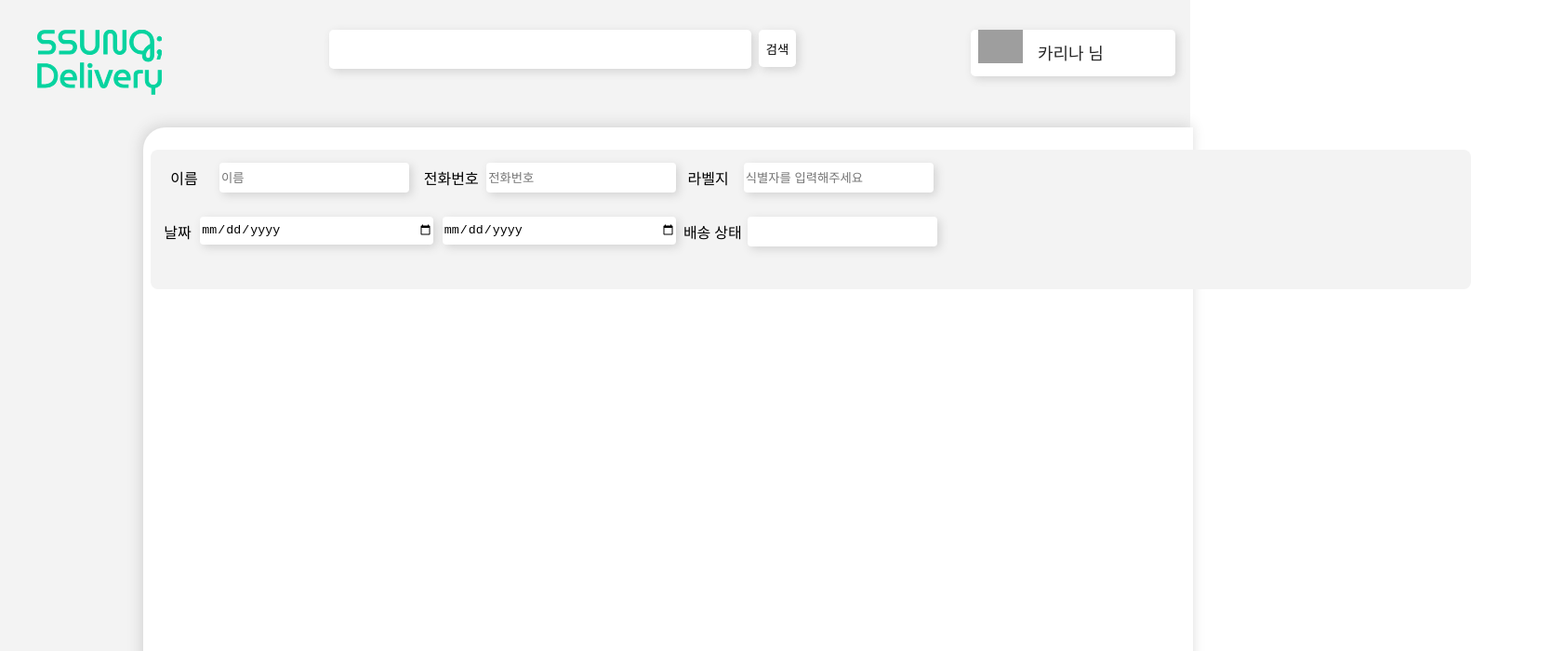
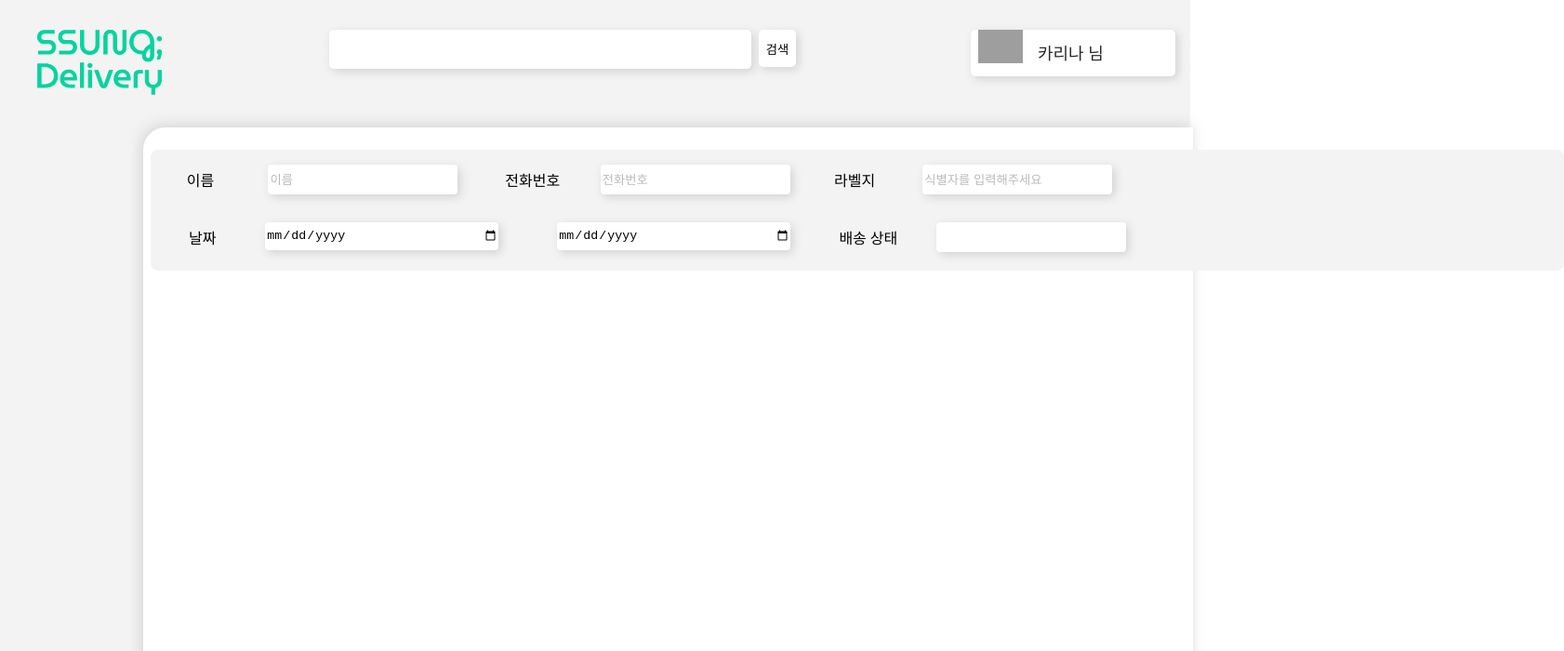
Before and after one commit to gdsc-ssu/ssung-delivery-frontend, a React (Vite) app in the folder packages/app/sender-client/: page / in a window 1280 px wide. Shown: the top 700 px of the page at 93% size, 1682 px wide, since content can reach past the window. Built offline with nearby package versions, Linux system fonts and the light colour scheme; grey boxes are pictures that could not be loaded.

Commit message:
fix : App.form prop fix

```diff
--- a/packages/app/sender-client/src/App/App.form.tsx
+++ b/packages/app/sender-client/src/App/App.form.tsx
@@ -8,22 +8,40 @@ const Form = () => {
             <Flex>
                 <FlexForm>
                     <label style={{"marginTop":"10px"}}>이름</label>
-                    <InputForm type="text" placeholder='이름' />
+                    <InputForm type="text"
+                        id='name'
+                        name='name'
+                        placeholder='이름'
+                    />
                 </FlexForm>
                 <FlexForm>
                     <label style={{"marginTop":"10px"}}>전화번호</label>
-                    <InputForm type="tel" placeholder='전화번호' />
+                    <InputForm type="tel"
+                        id='tel'
+                        name='tel'
+                    placeholder='전화번호' />
                 </FlexForm>
                 <FlexForm>
                     <label style={{"marginTop":"10px"}}>라벨지</label>
-                    <InputForm type="text" placeholder='식별자를 입력해주세요' />
+                    <InputForm type="text"
+                        id='identifier'
+                        name='identifier'
+                    placeholder='식별자를 입력해주세요' />
                 </FlexForm>
             </Flex>
             <Flex>
-                <FlexForm style={{"width":"560px"}}>
-                    <label style={{"marginTop":"10px"}}>날짜</label>
-                    <InputForm type="date" placeholder='' style={{"width":"250px"}} />
-                    <InputForm type="date" placeholder='' style={{"width":"250px"}} />
+                <FlexForm style={{"width":"710px"}}>
+                    <label style={{"marginTop":"10px", "marginRight":"-10px"}}>날짜</label>
+                    <InputForm type="date"
+                        name='start_data'
+                        required
+                        aria-required="true"
+                        style={{"width":"250px"}} />
+                    <InputForm type="date"
+                        name='end_data'
+                        required
+                        aria-required="true"
+                        style={{"width":"250px"}} />
                 </FlexForm>
                 <FlexForm style={{"marginRight":"50px"}}>
                     <label style={{"marginTop":"10px"}}>배송 상태</label>
@@ -36,8 +54,8 @@ const Form = () => {
 }
 
 const FormContainer = styled.div`
-    width: 1400px;
-    height: 130px;
+    width: 1500px;
+    height: 110px;
     padding: 10px;
     margin: 0 auto;
     background-color: #f3f3f3;
@@ -48,9 +66,9 @@ const FlexForm = styled.div`
     display: flex;
     flex-direction: row;
     justify-content: space-around;
-    width: 280px;
+    width: 350px;
     height: 50px;
-    margin: 0.25rem 0;
+    margin: 0.375rem 0;
     font-size: 1rem;
     font-weight: 500;
 `;
@@ -61,6 +79,10 @@ const InputForm = styled.input`
     border: none;
     border-radius: 0.25rem;
     box-shadow: 3px 3px 10px lightgray;
+
+    &::placeholder {
+        color: #bababa;
+    }
 `;
 
 export default Form;
```
